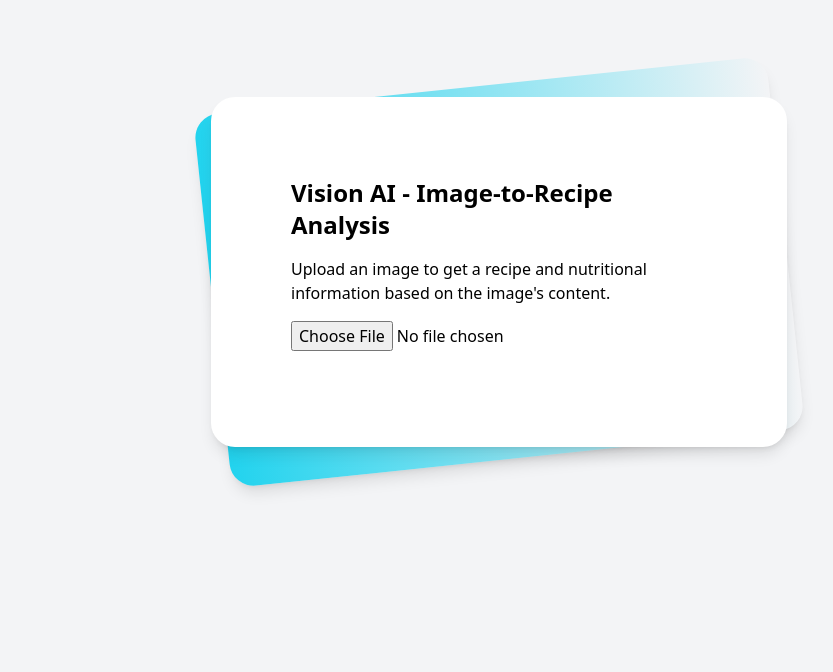
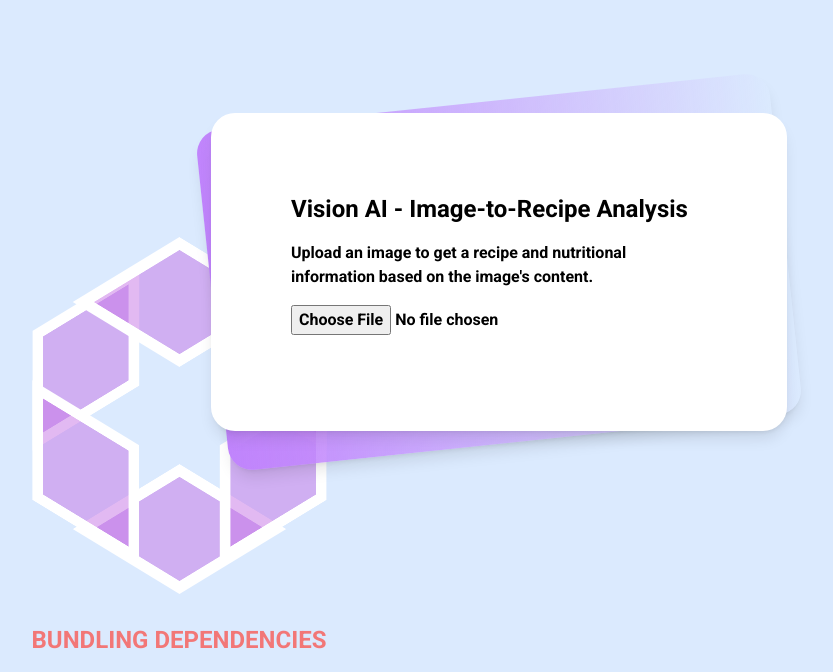
Before and after one commit to Harry2k21/Vision-Tool-AI, a React (Create React App) app: page / in a window 1280 px wide. Shown: the part 128-800 px from the top of the page, without its empty margins (141-974 px from the left). Built offline with nearby package versions, Linux system fonts and the light colour scheme; no server answers.

Commit message:
spin cube added

```diff
--- a/package.json
+++ b/package.json
@@ -10,11 +10,16 @@
     "autoprefixer": "^10.4.14",
     "dotenv": "^16.1.3",
     "express": "^4.18.2",
+    "fs": "^0.0.1-security",
     "openai": "^3.2.1",
+    "path": "^0.12.7",
     "postcss": "^8.4.24",
     "react": "^18.2.0",
     "react-dom": "^18.2.0",
     "react-scripts": "5.0.1",
+    "sass": "^1.62.1",
+    "scss": "^0.2.4",
+    "sys": "^0.0.1",
     "tailwindcss": "^3.3.2",
     "web-vitals": "^2.1.4"
   },
--- a/src/components/App.css
+++ /dev/null
@@ -1,38 +0,0 @@
-.App {
-  text-align: center;
-}
-
-.App-logo {
-  height: 40vmin;
-  pointer-events: none;
-}
-
-@media (prefers-reduced-motion: no-preference) {
-  .App-logo {
-    animation: App-logo-spin infinite 20s linear;
-  }
-}
-
-.App-header {
-  background-color: #282c34;
-  min-height: 100vh;
-  display: flex;
-  flex-direction: column;
-  align-items: center;
-  justify-content: center;
-  font-size: calc(10px + 2vmin);
-  color: white;
-}
-
-.App-link {
-  color: #61dafb;
-}
-
-@keyframes App-logo-spin {
-  from {
-    transform: rotate(0deg);
-  }
-  to {
-    transform: rotate(360deg);
-  }
-}
--- a/src/components/App.js
+++ b/src/components/App.js
@@ -1,5 +1,6 @@
 import React, { useState } from 'react';
-import '../index.css';
+import '../index.css'
+import './App.scss'
 
 // Load environment variables
 const googleLensApiKey = process.env.REACT_APP_GOOGLE_LENS_API_KEY;
@@ -103,10 +104,25 @@ const App = () => {
     }
   };
 
+
   return (
-    <div className="min-h-screen bg-gray-100 py-6 flex flex-col justify-center sm:py-12">
+
+    <div className="min-h-screen bg-blue-100 py-6 flex flex-col justify-center sm:py-12">
+      <div class="container" id="load">
+  <div class="cube">
+    <div class="sides">
+      <div class="top"></div>
+      <div class="right"></div>
+      <div class="bottom"></div>
+      <div class="left"></div>
+      <div class="front"></div>
+      <div class="back"></div>
+    </div>
+  </div>
+  <div class="text">BUNDLING DEPENDENCIES</div>
+</div>
       <div className="relative py-3 sm:max-w-xl sm:mx-auto">
-        <div className="absolute inset-0 bg-gradient-to-r from-cyan-400 to-light-blue-500 shadow-lg transform -skew-y-6 sm:skew-y-0 sm:-rotate-6 sm:rounded-3xl"></div>
+        <div className="absolute inset-0 bg-gradient-to-r from-purple-400 to-light-blue-500 shadow-lg transform -skew-y-6 sm:skew-y-0 sm:-rotate-6 sm:rounded-3xl"></div>
         <div className=" w-200 md:w-200 lg:w-200 relative px-4 py-10 bg-white shadow-lg sm:rounded-3xl sm:p-20">
           <h1 className="text-2xl font-bold mb-4">Vision AI - Image-to-Recipe Analysis</h1>
           <p className="mb-4">Upload an image to get a recipe and nutritional information based on the image's content.</p>
@@ -116,6 +132,7 @@ const App = () => {
             <div>
               <h2 className="text-xl font-bold mb-2">Recipe and Nutritional Information:</h2>
               <div className="whitespace-pre-wrap break-words">{recipe}</div>
+              <div></div>
             </div>
           )}
         </div>
--- /dev/null
+++ b/src/components/App.scss
@@ -0,0 +1,128 @@
+.App {
+  text-align: center;
+}
+
+.App-logo {
+  height: 40vmin;
+  pointer-events: none;
+}
+
+@media (prefers-reduced-motion: no-preference) {
+  .App-logo {
+    animation: App-logo-spin infinite 20s linear;
+  }
+}
+
+.App-header {
+  background-color: #282c34;
+  min-height: 100vh;
+  display: flex;
+  flex-direction: column;
+  align-items: center;
+  justify-content: center;
+  font-size: calc(10px + 2vmin);
+  color: white;
+}
+
+.App-link {
+  color: #61dafb;
+}
+
+@keyframes App-logo-spin {
+  from {
+    transform: rotate(0deg);
+  }
+  to {
+    transform: rotate(360deg);
+  }
+}
+
+#load {
+  position: fixed;
+  top: 300px;
+  justify-content: center;
+}
+@import url('https://fonts.googleapis.com/css?family=Roboto:700');
+$size: 150px;
+
+body {
+  font-family: 'Roboto', sans-serif;
+  background-color: #ff99f1;
+}
+
+.container {
+  display: flex;
+  justify-content: center;
+  align-items: center;
+  flex-direction: row;
+  margin: 0 auto;
+  width: 50%;
+}
+
+@keyframes rotate {
+  0% {
+    transform: rotateX(-37.5deg) rotateY(45deg);
+  }
+  50% {
+    transform: rotateX(-37.5deg) rotateY(405deg);
+  }
+  100% {
+    transform: rotateX(-37.5deg) rotateY(405deg);
+  }
+}
+
+.cube, .cube * {
+  position: absolute;
+  width: $size + 1;
+  height: $size + 1;
+}
+
+.sides {
+  animation: rotate 3s ease infinite;
+  animation-delay: .8s;
+  transform-style: preserve-3d;
+  transform: rotateX(-37.5deg) rotateY(45deg);
+}
+
+.cube .sides * {
+  box-sizing: border-box;
+  background-color: rgba(197, 116, 230, 0.5);
+  border: $size / 10 solid white;
+}
+
+@mixin side($name, $rotate, $i) {
+  .#{$name} {
+    animation: #{$name}-animation 3s ease infinite;
+    animation-delay: $i * 100ms;
+    transform: #{$rotate} translateZ($size);
+    animation-fill-mode: forwards;
+    transform-origin: 50% 50%;
+  }
+
+
+  @keyframes #{$name}-animation {
+    0% { opacity: 1; transform: #{$rotate} translateZ($size)}
+    20% { opacity: 1; transform: #{$rotate} translateZ($size / 2)}
+    70% {  opacity: 1; transform: #{$rotate} translateZ($size / 2) }
+    90% {  opacity: 1; transform: #{$rotate} translateZ($size) }
+    100% {  opacity: 1; transform: #{$rotate} translateZ($size) }
+  }
+}
+
+.cube .sides {
+  @include side("top", rotateX(90deg), 0);
+  @include side("bottom", rotateX(-90deg), 0);
+  @include side("front", rotateY(0deg), 1);
+  @include side("back", rotateY(-180deg), 1);
+  @include side("left", rotateY(-90deg), 1);
+  @include side("right", rotateY(90deg), 1);
+}
+
+.text {
+  margin-top: $size * 3;
+  color: rgba(242, 119, 119, 1);
+  font-size: 1.5rem;
+  width: 100%;
+  font-weight: 600;
+  text-align: center;
+}
--- a/src/index.js
+++ b/src/index.js
@@ -1,6 +1,8 @@
 import React from 'react';
 import ReactDOM from 'react-dom/client';
 import App from '../src/components/App';
+
+
 
 
 const root = ReactDOM.createRoot(document.getElementById('root'));
--- a/tailwind.config.js
+++ b/tailwind.config.js
@@ -1,4 +1,5 @@
 module.exports = {
+
   purge: ['./src/**/*.{js,jsx,ts,tsx}', './public/index.html'],
   darkMode: false,
   theme: {
```
Also changed, not shown: 1 other file (tests, documents, lock files or other folders).
